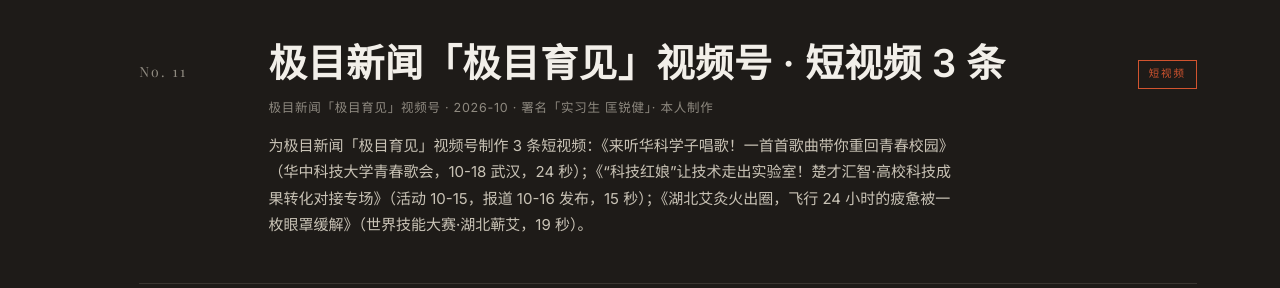
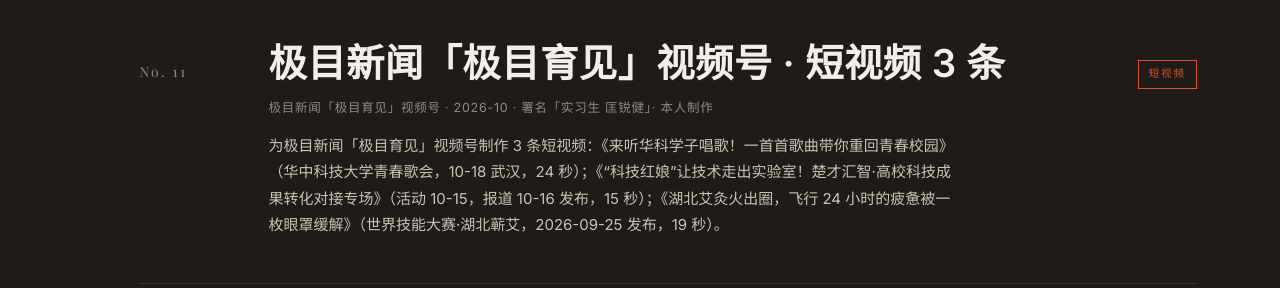
Before and after one commit to krj12138/krj12138.github.io, a website built with Vite: page index.html in a window 1280 px wide. Shown: the part 4120-4408 px from the top of the page. Built offline with nearby package versions, Linux system fonts and the light colour scheme; a web font is replaced by a local one.

Commit message:
content: 补「极目育见」艾灸短视频发布日期 2026-09-25

```diff
--- a/index.html
+++ b/index.html
@@ -244,7 +244,7 @@
               <h3>极目新闻「极目育见」视频号 · 短视频 3 条</h3>
               <p class="work-sub">极目新闻「极目育见」视频号 · 2026-10 · 署名「实习生 匡锐健」· 本人制作</p>
               <p class="work-desc">
-                为极目新闻「极目育见」视频号制作 3 条短视频：《来听华科学子唱歌！一首首歌曲带你重回青春校园》（华中科技大学青春歌会，10-18 武汉，24 秒）；《“科技红娘”让技术走出实验室！楚才汇智·高校科技成果转化对接专场》（活动 10-15，报道 10-16 发布，15 秒）；《湖北艾灸火出圈，飞行 24 小时的疲惫被一枚眼罩缓解》（世界技能大赛·湖北蕲艾，19 秒）。
+                为极目新闻「极目育见」视频号制作 3 条短视频：《来听华科学子唱歌！一首首歌曲带你重回青春校园》（华中科技大学青春歌会，10-18 武汉，24 秒）；《“科技红娘”让技术走出实验室！楚才汇智·高校科技成果转化对接专场》（活动 10-15，报道 10-16 发布，15 秒）；《湖北艾灸火出圈，飞行 24 小时的疲惫被一枚眼罩缓解》（世界技能大赛·湖北蕲艾，2026-09-25 发布，19 秒）。
               </p>
             </div>
             <div class="work-right">
```
